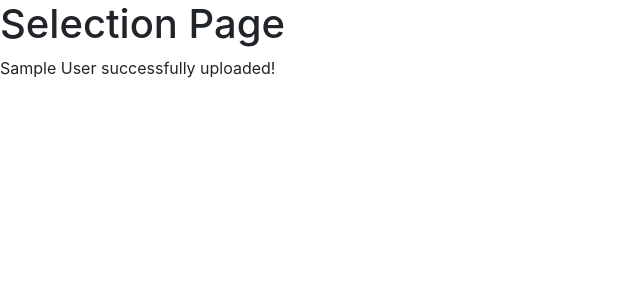
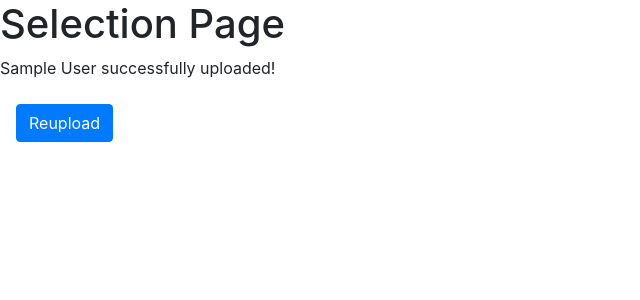
Before and after one commit to joeltancej/iNTUition, a Flask app: page /selection in a window 1280 px wide. Shown: the part 56-356 px from the top of the page, without its empty margins (0-640 px from the left). Run offline with Flask 2, Linux system fonts and the light colour scheme; the visitor is signed in with stand-in values (Sample User, id 1); some libraries are stand-ins or nearby versions.

Commit message:
add reupload button

```diff
--- a/templates/base.html
+++ b/templates/base.html
@@ -14,7 +14,7 @@
     <body>
         <!-- navbar design copied from bootstrap -->
         <nav class="navbar navbar-expand-lg navbar-dark bg-dark">
-            <a class="navbar-brand" href="home.html">Coding Imposters</a>
+            <a class="navbar-brand" href="/">Coding Imposters</a>
             <button class="navbar-toggler" type="button" data-toggle="collapse" data-target="#navbarNav" aria-controls="navbarNav" aria-expanded="false" aria-label="Toggle navigation">
               <span class="navbar-toggler-icon"></span>
             </button>
--- a/templates/selection.html
+++ b/templates/selection.html
@@ -3,4 +3,9 @@
 {% block content %}
     <h1>Selection Page</h1>
     <p>{{name}} successfully uploaded!</p>
+    <a class="nav-link" href="/">
+        <button type="button" class="btn btn-primary">
+            Reupload
+        </button>
+    </a>
 {% endblock %}
```
